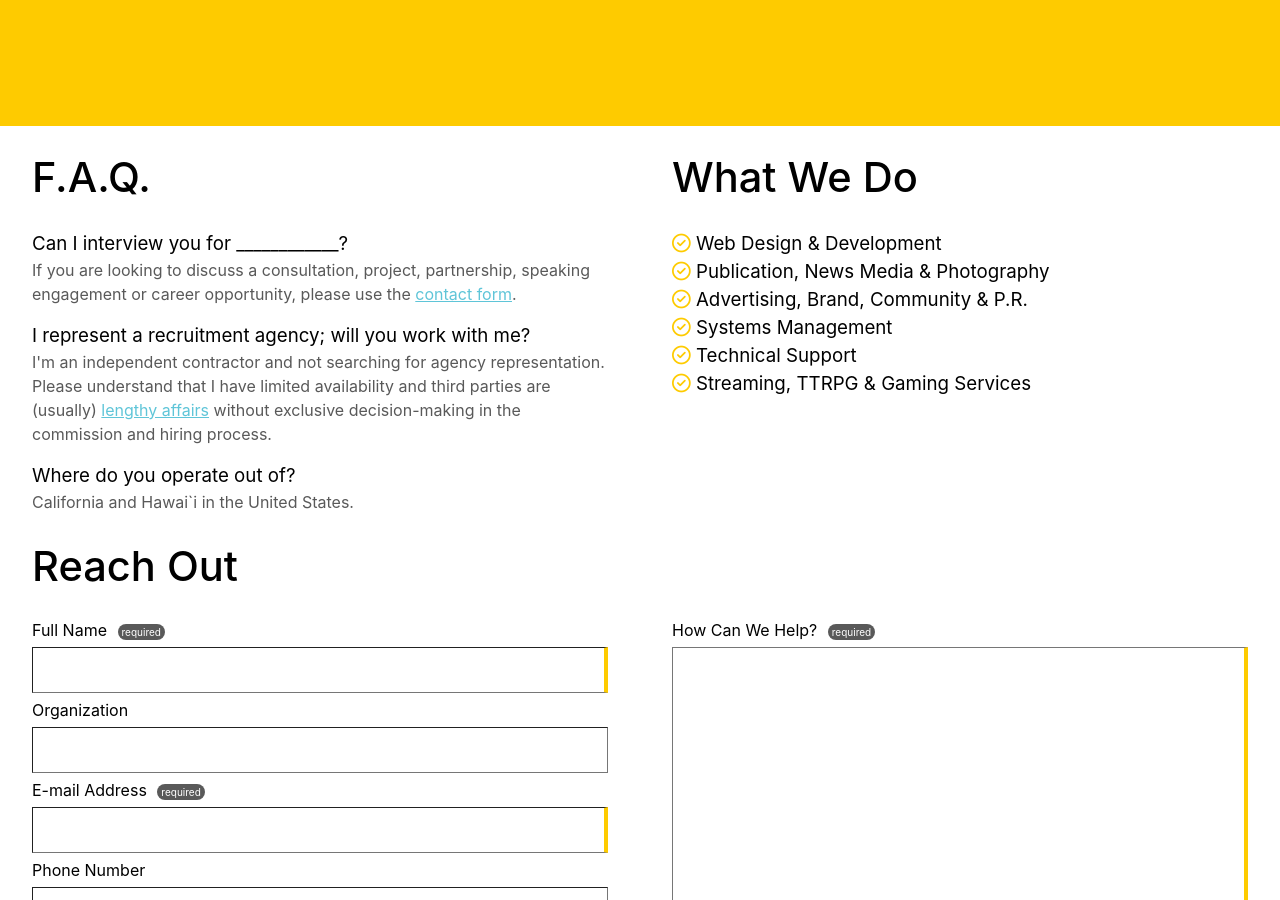
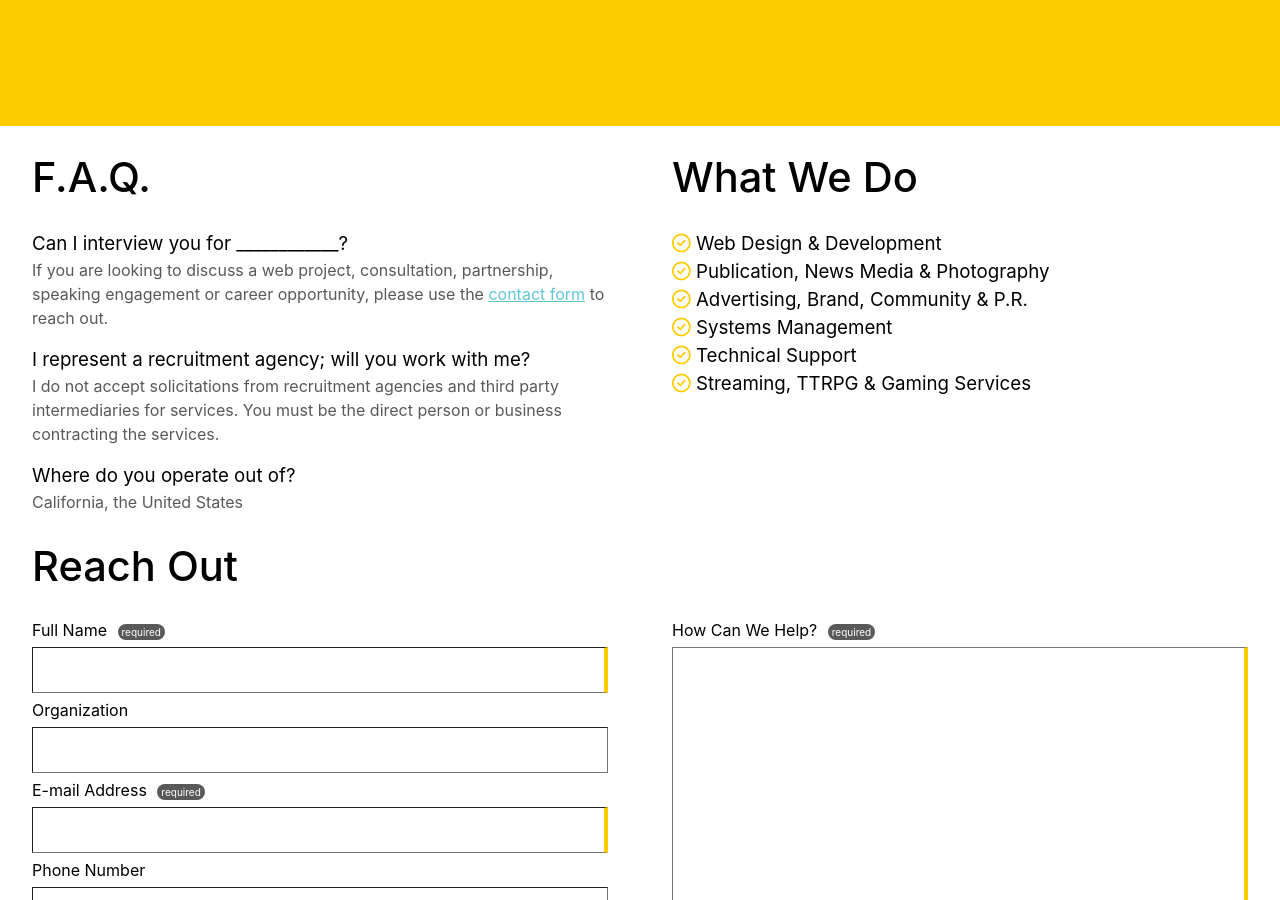
Before and after one commit to parkzplatz/dotcom, a Jekyll site: the page built from contact/index.html, in a window 1280 px wide and 900 px high, scrolled down 309 px. Built offline with Jekyll 4.4.1, drawn with Linux system fonts in a browser that asks for light colours; nearby versions of some CDN libraries; some web fonts are replaced.

Commit message:
Update index.html

```diff
--- a/contact/index.html
+++ b/contact/index.html
@@ -14,11 +14,11 @@ title: "Parkzplatz"
             <div class="__left">
                 <h2>F.A.Q.</h2>
                 <h3>Can I interview you for ____________?</h3>
-                <p class="answer">If you are looking to discuss a consultation, project, partnership, speaking engagement or career opportunity, please use the <a href="#form">contact form</a>.</p>
+                <p class="answer">If you are looking to discuss a web project, consultation, partnership, speaking engagement or career opportunity, please use the <a href="#form">contact form</a> to reach out.</p>
                 <h3>I represent a recruitment agency; will you work with me?</h3>
-                <p class="answer">I'm an independent contractor and not searching for agency representation. Please understand that I have limited availability and third parties are (usually) <a href="https://giphy.com/explore/time-is-money" target="_blank">lengthy affairs</a> without exclusive decision-making in the commission and hiring process.</p>
+                <p class="answer">I do not accept solicitations from recruitment agencies and third party intermediaries for services. You must be the direct person or business contracting the services.</p>
                 <h3>Where do you operate out of?</h3>
-                <p class="answer">California and Hawai`i in the United States.</p>
+                <p class="answer">California, the United States</p>
             </div>
             <div class="__right">
                 <h2>What We Do</h2>
```
